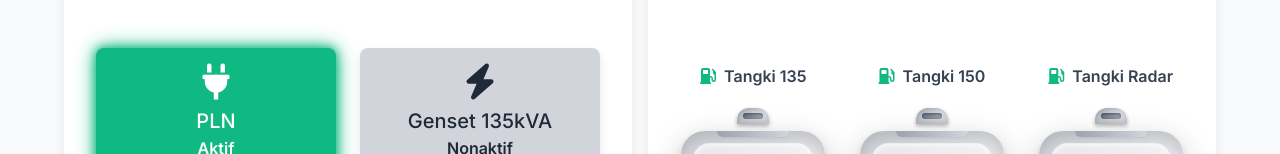
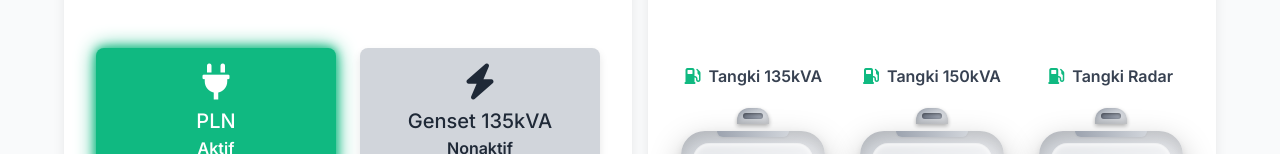
Before and after one commit to amymeij22/powerguard, a Next.js app: page / in a window 1280 px wide. Shown: the part 212-366 px from the top of the page. Built offline with nearby package versions, Linux system fonts and the light colour scheme; no server answers; the database is empty.

Commit message:
Updated FuelLevelCard.tsx

```diff
--- a/components/FuelLevelCard.tsx
+++ b/components/FuelLevelCard.tsx
@@ -157,8 +157,8 @@ export default function FuelLevelCard() {
       <div className="flex flex-col items-center justify-center flex-grow">
         {/* Desktop: 3 tanks in one row, Mobile: 1 tank per row */}
         <div className="flex flex-col md:flex-row justify-center items-center md:items-start gap-4 md:gap-6 lg:gap-8 w-full">
-          {renderFuelTank(fuelLevels.tangki_135kva, 'Tangki 135', 'fas fa-gas-pump')}
-          {renderFuelTank(fuelLevels.tangki_150kva, 'Tangki 150', 'fas fa-gas-pump')}
+          {renderFuelTank(fuelLevels.tangki_135kva, 'Tangki 135kVA', 'fas fa-gas-pump')}
+          {renderFuelTank(fuelLevels.tangki_150kva, 'Tangki 150kVA', 'fas fa-gas-pump')}
           {renderFuelTank(fuelLevels.tangki_radar, 'Tangki Radar', 'fas fa-gas-pump')}
         </div>
       </div>
```
